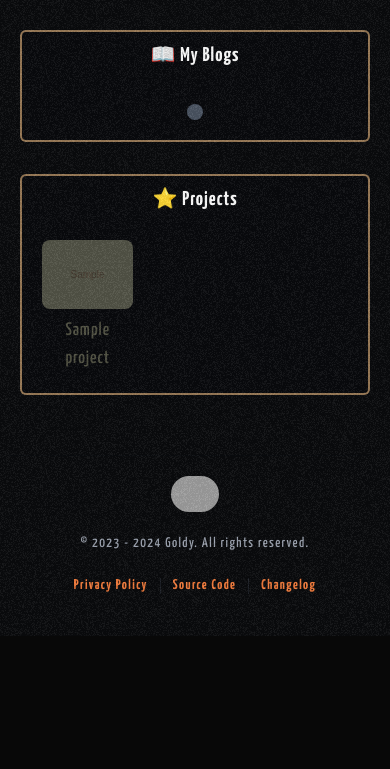
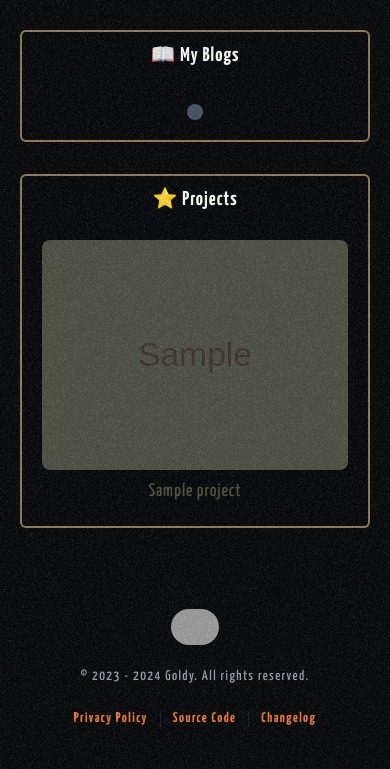
Before and after one commit to THEGOLDENPRO/devgoldy.xyz, a FastAPI app: template templates/index.html in a window 390 px wide. Shown: the part 485-1254 px from the top of the page. Before the commit the page ends 1121 px from the top, so only its background shows below. Run offline with FastAPI, Linux system fonts and the light colour scheme; the template is opened without the code that fills it: most values are stand-ins (such as "Sample title", 1, 10 or a date in 2020); grey boxes marked "Sample" are stand-in pictures; style sheets or scripts are compiled from the project's sources; parts of the project's set-up code (start-up, migrations or seed data) failed here and were passed over; grey boxes are pictures that could not be loaded.

Commit message:
fix: projects are too small on mobile

```diff
--- a/templates/index.html
+++ b/templates/index.html
@@ -208,7 +208,7 @@
                 </div>
             </div>
 
-            <div class="grid grid-cols-3 gap-4 p-5">
+            <div class="grid grid-cols-3 mobile:grid-cols-1 gap-4 p-5">
                 {% for project in open_source_projects %}
                 <div title="{{ project.description }}" class="opacity-30 hover:opacity-100 sepia hover:sepia-0 transition">
                     <a href="{{ project.git }}">
```
